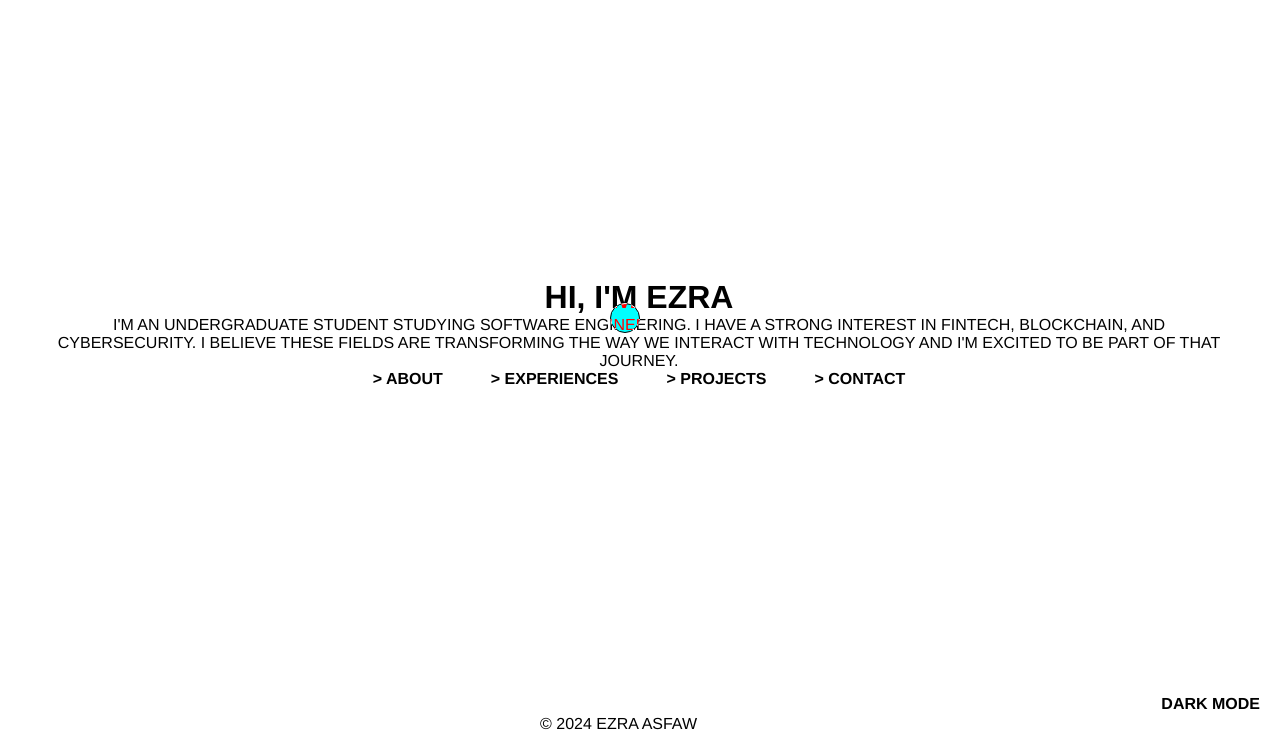
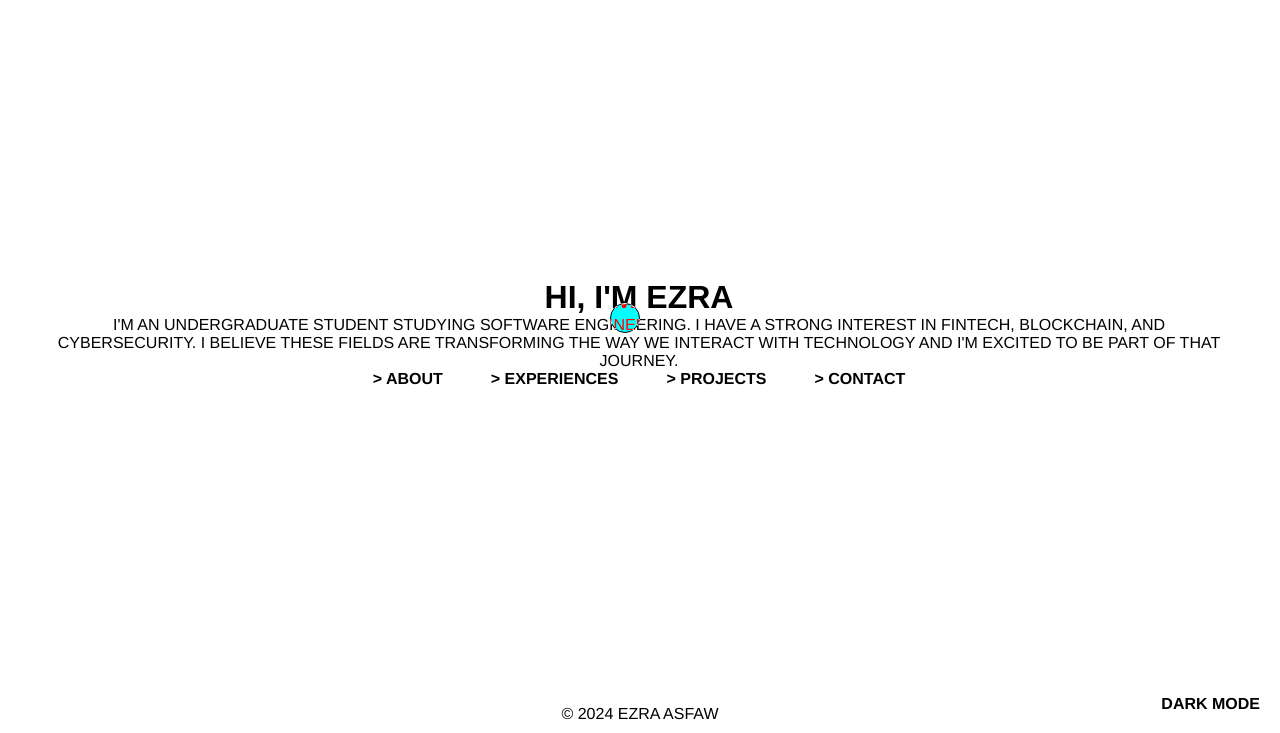
Before and after one commit to ezraasfaw/old-website, a plain HTML site: page index.html in a window 1280 px wide. Shown: the part 67-800 px from the top of the page. Drawn offline with Linux system fonts and the light colour scheme; a web font is replaced by a local one.

Commit message:
readjust postion of the footer

```diff
--- a/style.css
+++ b/style.css
@@ -256,9 +256,9 @@ body.dark-mode #darkModeToggle {
 footer {
   position: absolute;
   bottom: 0;
-  width: 200px; /* Replace with your desired width */
-  left: 0;
-  right: 0;
+  left: 50%; /* Center the logo horizontally */
+  transform: translateX(-50%); /* Adjust for the logo's width to ensure it's centered */
+  padding-bottom: 10px; /* Add padding to the top */
   margin-left: auto;
   margin-right: auto;
 }
```
